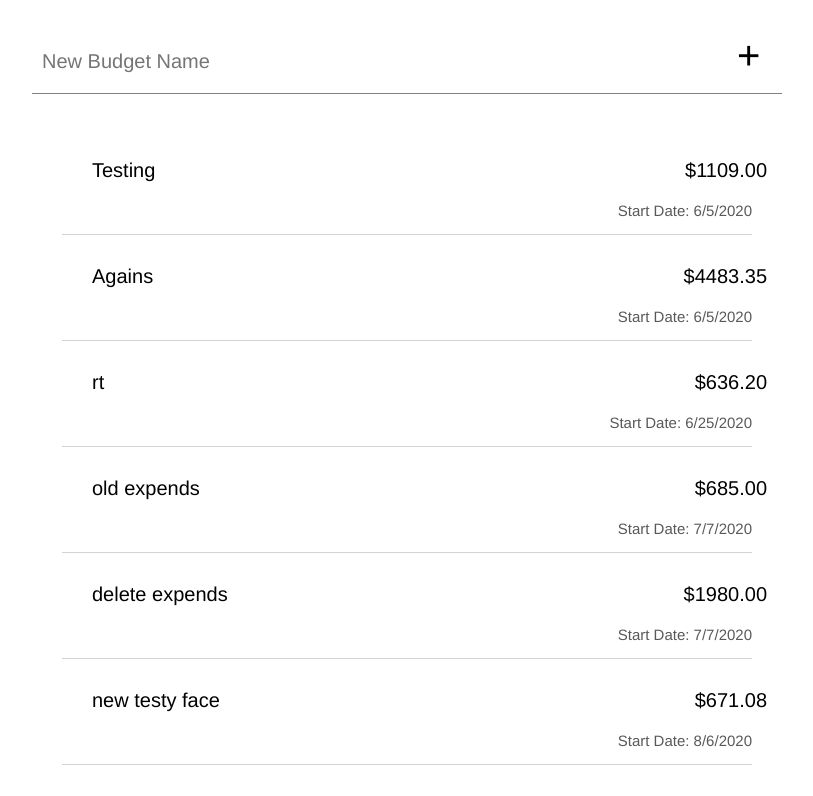
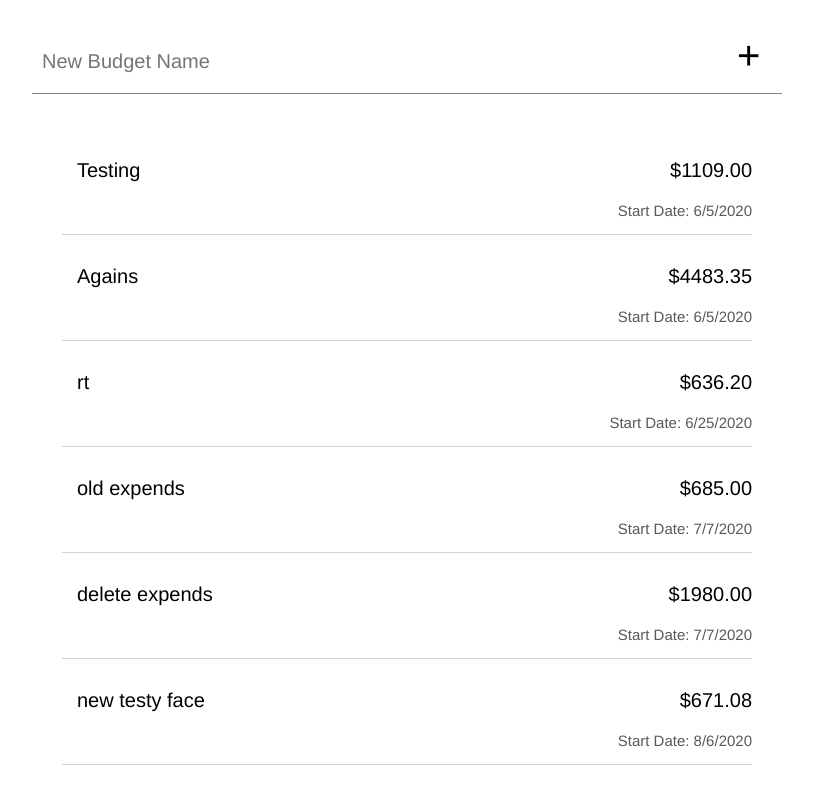
Before and after one commit to helloRupa/simply-budget, a React (Create React App) app: page / in a window 1280 px wide. Shown: the top 796 px of the page, without its empty margins (233-1046 px from the left). Built offline with nearby package versions, Linux system fonts and the light colour scheme; no server answers; data requests are answered from the project's data file; the HTML template or start-up script is replaced by a standard one.

Commit message:
Swap div with span in click or hold

```diff
--- a/src/components/dashboard/Budget.js
+++ b/src/components/dashboard/Budget.js
@@ -42,7 +42,7 @@ function Budget({
   return (
     <>
       <div className="budget-menu-item">
-          <ClickOrHold clickCallback={clickCallback} holdCallback={holdCallback} className="flex-horizontal" >
+          <ClickOrHold clickCallback={clickCallback} holdCallback={holdCallback}  >
           <div className={`budget-menu-item-details ${startedClassName}`}>
             <span className="budget-name">{name}</span>
             <span className={`budget-tracking ${trackingClassName}`}>
--- a/src/index.css
+++ b/src/index.css
@@ -67,7 +67,6 @@ form.create-budget {
 }
 
 .budget-menu-item-details {
-  margin-left: 15px;
   cursor: pointer;
   padding: 15px 0;
   display: flex;
--- a/src/shared/ClickOrHold.js
+++ b/src/shared/ClickOrHold.js
@@ -4,7 +4,7 @@ function ClickOrHold(props) {
   const [timeDown, setTimeDown] = useState(0);
   const [pressState, setPressState] = useState('');
 
-  const startTimer = () => setTimeDown(Date.now());
+  const startTime = () => setTimeDown(Date.now());
   const setClickType = () => {
     Date.now() - timeDown < 500 ? setPressState('click') : setPressState('hold');
   };
@@ -19,9 +19,9 @@ function ClickOrHold(props) {
     }
   };
 
-  return <div onMouseDown={startTimer} onMouseUp={setClickType} onClick={handleClick}>
+  return <span onMouseDown={startTime} onMouseUp={setClickType} onClick={handleClick}>
     {props.children}
-  </div>
+  </span>
 }
 
 export default ClickOrHold;
```
